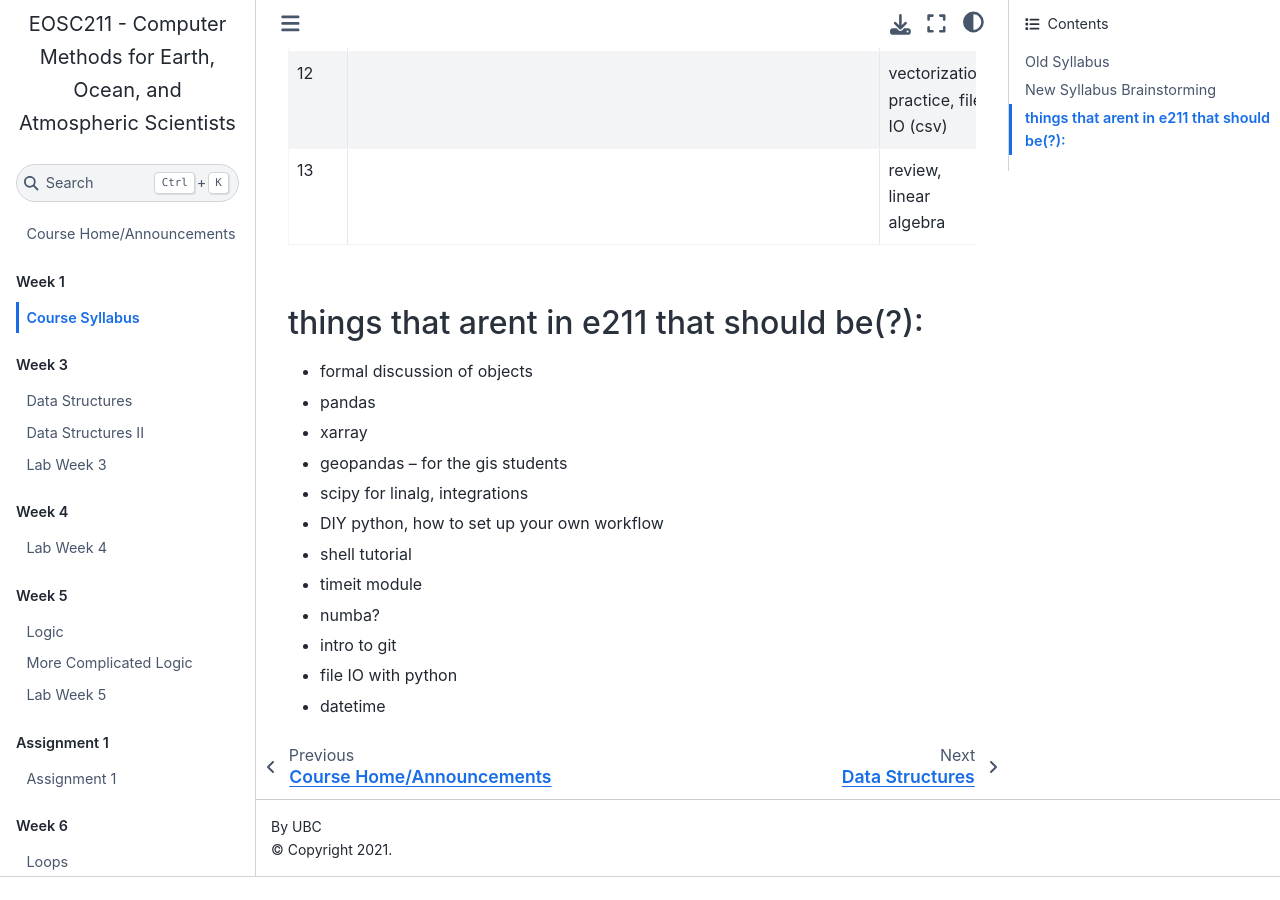
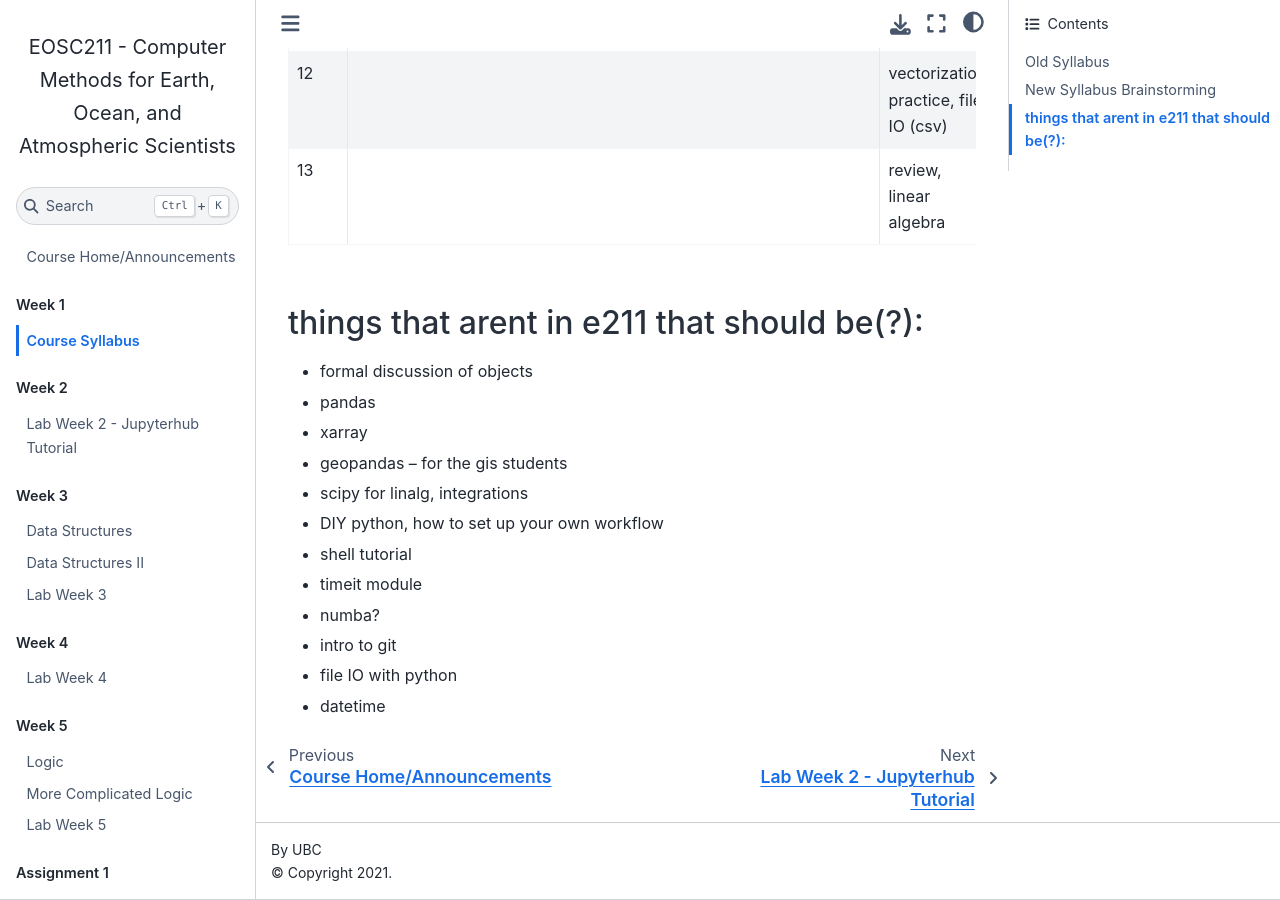
Before and after one commit to phaustin/eosc211_studentsnew, a Jupyter Book: the page built from syllabus/course_goals.md, in a window 1280 px wide and 900 px high, scrolled down 3171 px. Built offline with Jupyter Book 1.0.4 settings and Sphinx 7.4.7 and the Sphinx Book theme 1.1.4, drawn with Linux system fonts in a browser that asks for light colours; pages that are not in the unit, such as notebooks, are missing from menus; before the commit the page ends 4048 px from its top, so only the background shows below that.

Commit message:
update toc for lab wk2

```diff
--- a/_toc.yml
+++ b/_toc.yml
@@ -8,6 +8,7 @@ parts:
     chapters:
       - file: wk02/worksheet_steps_in_problem_solving.ipynb
       - file: wk02/some_review_plus_built_in_functions_arrays_preview.ipynb
+      - file: wk02/lab_wk2/lab_wk2.md
   - caption: Week 3
     chapters:
       - file: wk03/data_structures.md
```
